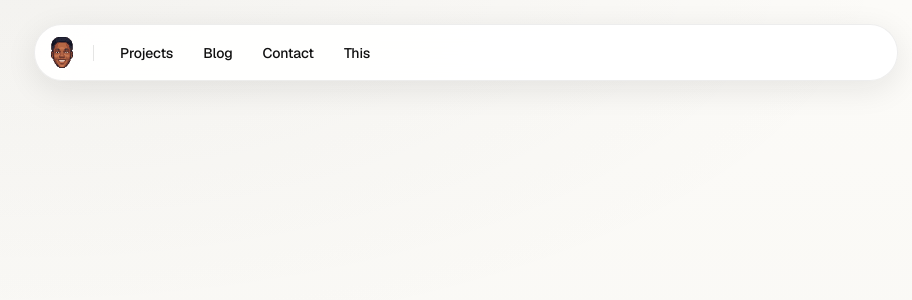
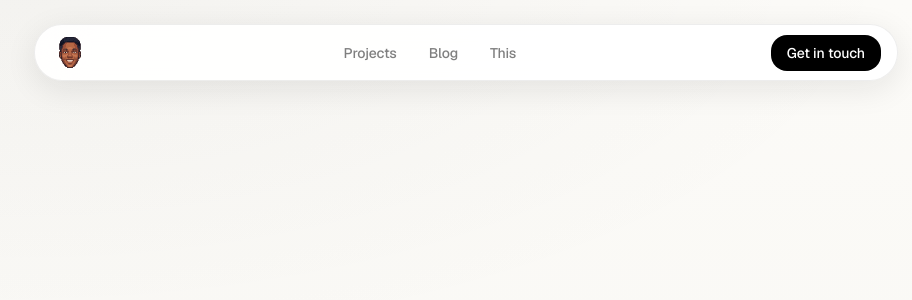
Before and after one commit to ndzuma/ndzumamalate.com, a Next.js app in the folder apps/web/: page / in a window 1280 px wide. Shown: the top 300 px of the page, without its empty margins (174-1086 px from the left). Built offline with nearby package versions, Linux system fonts and the light colour scheme.

Commit message:
Update floating-nav.tsx

```diff
--- a/apps/web/components/floating-nav.tsx
+++ b/apps/web/components/floating-nav.tsx
@@ -8,7 +8,6 @@ type FloatingNavProps = {
 const navItems = [
   { href: "/projects", label: "Projects" },
   { href: "/blog", label: "Blog" },
-  { href: "/contact", label: "Contact" },
   { href: "/this", label: "This" },
 ] as const;
 
@@ -23,9 +22,9 @@ export default function FloatingNav({ pathname }: FloatingNavProps) {
         aria-label="Primary"
         className="pointer-events-auto w-full max-w-[min(94vw,54rem)]"
       >
-        <div className="flex items-center gap-3 rounded-[1.75rem] border border-black/[0.07] bg-white/92 px-2 py-2 shadow-[0_8px_32px_rgba(17,17,17,0.09)] backdrop-blur-xl">
+        <div className="flex items-center justify-between rounded-[1.75rem] border border-black/[0.07] bg-white/92 px-4 py-2 shadow-[0_8px_32px_rgba(17,17,17,0.09)] backdrop-blur-xl">
 
-          {/* Logo — plain Link, no pill/button wrapper, hover handled by CSS spring in globals.css */}
+          {/* Logo */}
           <Link
             href="/"
             aria-label="Home"
@@ -41,11 +40,8 @@ export default function FloatingNav({ pathname }: FloatingNavProps) {
             />
           </Link>
 
-          {/* Vertical divider */}
-          <div className="h-4 w-px shrink-0 bg-black/10" />
-
-          {/* Nav links */}
-          <div className="flex items-center gap-0.5">
+          {/* Centered nav links */}
+          <div className="flex items-center gap-1">
             {navItems.map((item) => {
               const active = isActive(pathname, item.href);
 
@@ -54,12 +50,23 @@ export default function FloatingNav({ pathname }: FloatingNavProps) {
                   key={item.href}
                   href={item.href}
                   aria-current={active ? "page" : undefined}
-                  className={[
-                    "rounded-2xl px-3.5 py-2 text-sm font-medium tracking-[-0.01em] transition-colors duration-200",
-                    active
-                      ? "bg-black text-white"
-                      : "text-black/50 hover:bg-black/[0.05] hover:text-black/80",
-                  ].join(" ")}
+                  style={{
+                    backgroundColor: active ? "#000000" : "transparent",
+                    color: active ? "#ffffff" : "rgba(0, 0, 0, 0.5)",
+                  }}
+                  className="rounded-2xl px-3.5 py-2 text-sm font-medium tracking-[-0.01em] transition-colors duration-200 hover:bg-black/[0.05] hover:text-black/80"
+                  onMouseEnter={(e) => {
+                    if (!active) {
+                      e.currentTarget.style.backgroundColor = "rgba(0, 0, 0, 0.05)";
+                      e.currentTarget.style.color = "rgba(0, 0, 0, 0.8)";
+                    }
+                  }}
+                  onMouseLeave={(e) => {
+                    if (!active) {
+                      e.currentTarget.style.backgroundColor = "transparent";
+                      e.currentTarget.style.color = "rgba(0, 0, 0, 0.5)";
+                    }
+                  }}
                 >
                   {item.label}
                 </Link>
@@ -67,6 +74,18 @@ export default function FloatingNav({ pathname }: FloatingNavProps) {
             })}
           </div>
 
+          {/* Get in touch button */}
+          <Link
+            href="/contact"
+            style={{
+              backgroundColor: "#000000",
+              color: "#ffffff",
+            }}
+            className="rounded-2xl px-4 py-2 text-sm font-medium tracking-[-0.01em] transition-opacity duration-200 hover:opacity-80 shrink-0"
+          >
+            Get in touch
+          </Link>
+
         </div>
       </nav>
     </div>
```
